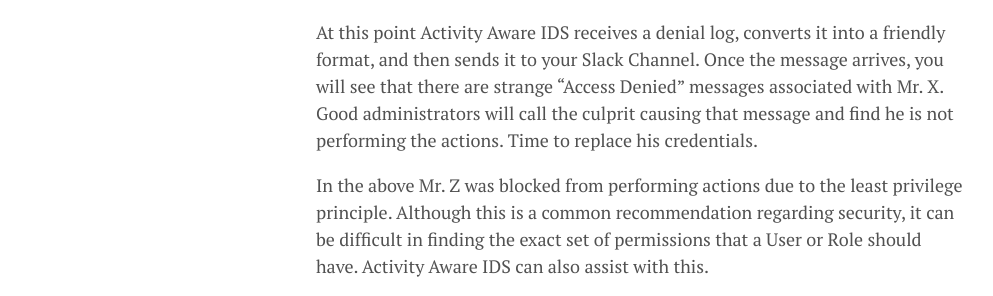
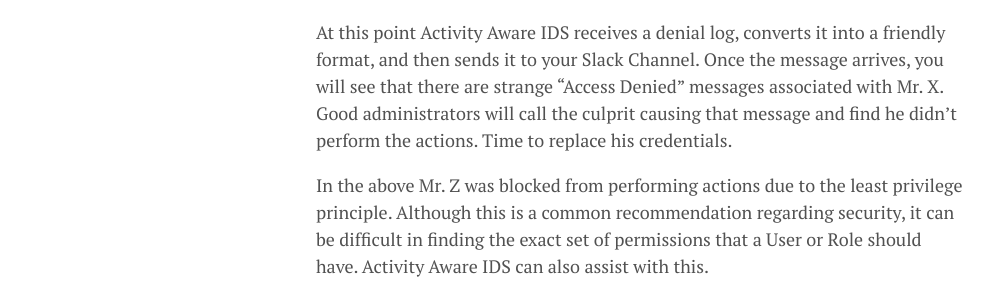
Before and after one commit to lgeurts/lgeurts.github.io, a Jekyll site: the page built from _posts/2021-11-02-activity-aware-ids-for-aws.md, in a window 1280 px wide and 900 px high, scrolled down 1948 px. Shown: the part 159-455 px from the top of the window, without its empty margins (0-993 px from the left). Built offline with Jekyll 4.4.1, drawn with Linux system fonts in a browser that asks for light colours; nearby versions of some CDN libraries; comment, search, counter and statistics services are not loaded.

Commit message:
Update 2021-11-02-activity-aware-ids-for-aws.md

```diff
--- a/_posts/2021-11-02-activity-aware-ids-for-aws.md
+++ b/_posts/2021-11-02-activity-aware-ids-for-aws.md
@@ -46,7 +46,7 @@
 <br>If Mr. Z tries to view the policies of those groups, the system will raise a access denied which gets logged to CloudTrail.
 
 At this point Activity Aware IDS receives a denial log, converts it into a friendly format, and then sends it to your Slack Channel. Once the message arrives, you will see that there are strange “Access Denied” messages associated with Mr. X.
-<br>Good administrators will call the culprit causing that message and find he is not performing the actions. Time to replace his credentials.
+<br>Good administrators will call the culprit causing that message and find he didn't perform the actions. Time to replace his credentials.
 
 In the above Mr. Z was blocked from performing actions due to the least privilege principle. Although this is a common recommendation regarding security, it can be difficult in finding the exact set of permissions that a User or Role should have. Activity Aware IDS can also assist with this.
 
```
